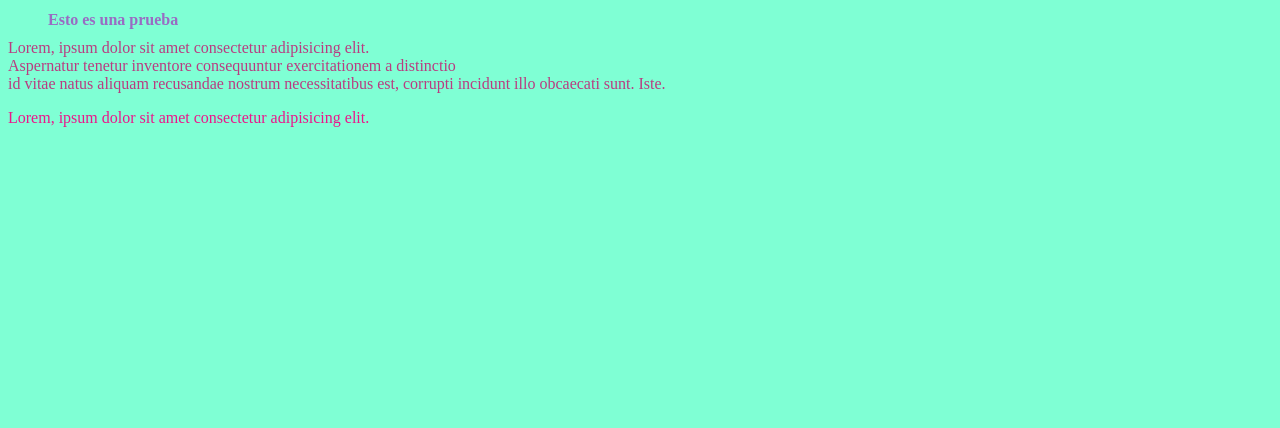
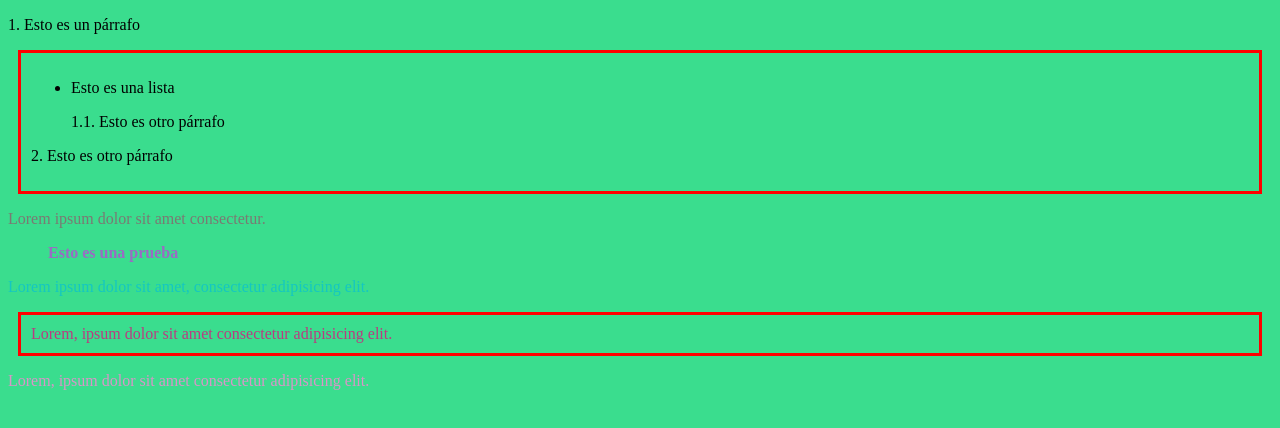
Before and after one commit to alineO12/generation-ch16, a plain HTML site: page 2 - Intro-web/2-html/IntroCss/index.html in a window 1280 px wide. Drawn offline with Linux system fonts and the light colour scheme; files that its build step writes are made by us from their sources.

Commit message:
Continuamos con sesión introductoria Css

```diff
--- a/2 - Intro-web/2-html/IntroCss/index.html
+++ b/2 - Intro-web/2-html/IntroCss/index.html
@@ -12,33 +12,84 @@
     }
 
     p.aviso{
-      color: rgb(236, 21, 139);
+      color: rgb(216, 149, 200);
     }
 
     div.nuevo{
       color: rgb(185, 60, 129);
     }
 
+  </style>
 
+
+  <style>
+    *.univ{
+    color: rgb(20, 199, 193);
+  }
   </style>
 
 
 
-    <link rel="stylesheet" href="css/style.css">
+    <link rel="stylesheet" href="style.css">
+    <link rel="stylesheet" href="selector.css">
 
+    <!-- Selector ID, E#e, almohadilla-->
+
+    <style>
+      p#alm1{
+        color:rgb(214, 217, 42)
+      }
+    </style>
+
+    <style>
+      #alm2{
+        color:rgb(180, 228, 157)
+      }
+
+    </style>
+
+    <style>
+      *#alm3{
+        color:rgb(122, 122, 115)
+      }
+    </style>
 
 
   </head>
 
-  <body>  <h1 style="color: rgb(153, 108, 195);">Esto es una prueba</h1>
+  <body>
+  <p> 1. Esto es un párrafo</p>
+  <div>
+  <ul>
+    <li>
+      Esto es una lista
+      <p>
+        1.1. Esto es otro párrafo
+      </p>
+    </li>
+  </ul>
+  <p>
+    2. Esto es otro párrafo
+  </p>
+  </div>
+
+
+   <p id="alm3">
+    Lorem ipsum dolor sit amet consectetur.
+   </p>
+
+    <h1 style="color: rgb(153, 108, 195);">Esto es una prueba</h1>
+
+  <p class="univ">
+    Lorem ipsum dolor sit amet, consectetur adipisicing elit.
+  </p>
 
 
 
   <div class = "nuevo">
     Lorem, ipsum dolor sit amet consectetur adipisicing elit.
-    <br> Aspernatur tenetur inventore consequuntur exercitationem a distinctio
-    <br> id vitae natus aliquam recusandae nostrum necessitatibus est, corrupti incidunt illo obcaecati sunt. Iste.
   </div>
+
   <p class = "aviso">
     Lorem, ipsum dolor sit amet consectetur adipisicing elit.
   </p>
--- /dev/null
+++ b/2 - Intro-web/2-html/IntroCss/selector.css
@@ -0,0 +1,9 @@
+div {
+    border: red 3px solid;
+    margin: 10px;
+    padding: 10px;
+}
+
+div + p{
+    color: rgb(183, 199, 150);
+}
--- a/2 - Intro-web/2-html/IntroCss/style.css
+++ b/2 - Intro-web/2-html/IntroCss/style.css
@@ -1,7 +1,7 @@
     body {
-        background-color: aquamarine;
+        background-color: rgb(58, 221, 142);
     }
     h1 {
-        color:rgb(10, 12, 8);
+        color:rgb(127, 210, 133);
         margin-left: 40px;
     }
```
Also changed, not shown: 2 - Intro-web/2-html/IntroCss/selectores.html (added, +26 -0 lines).
